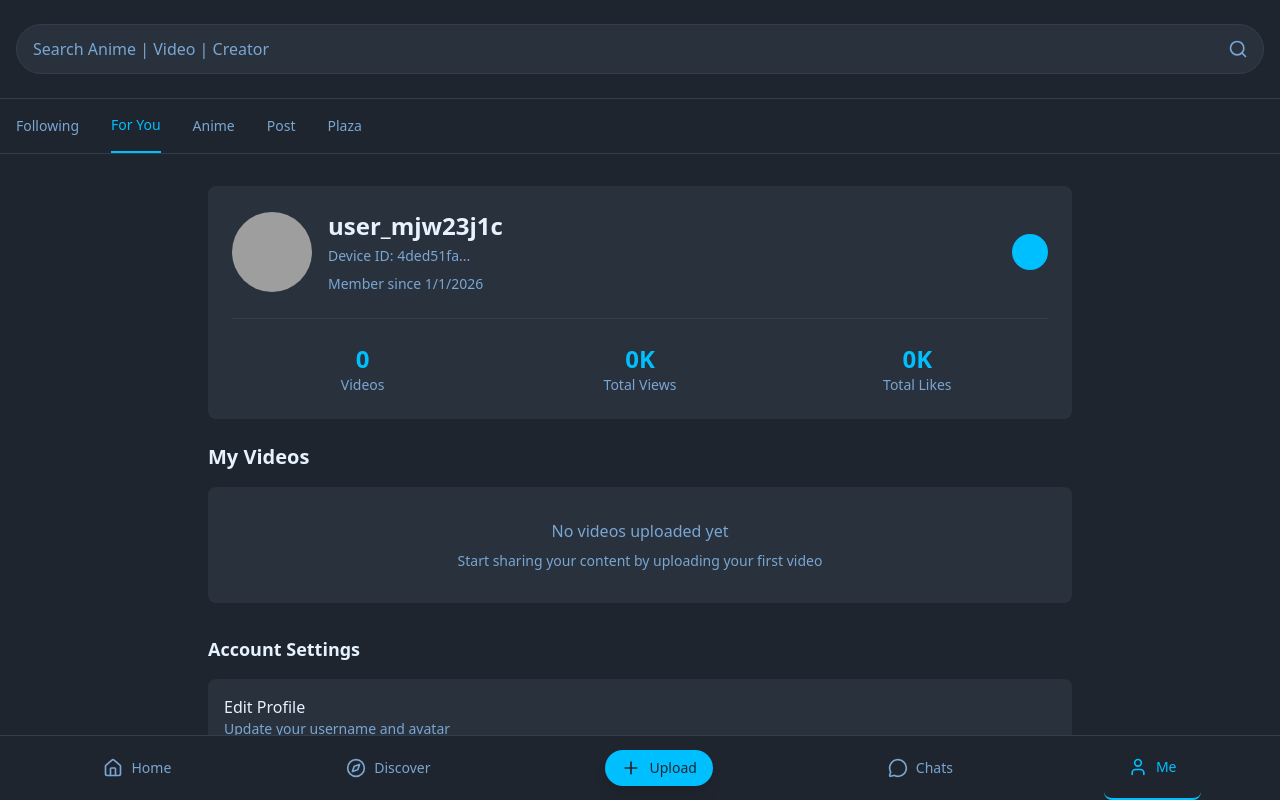
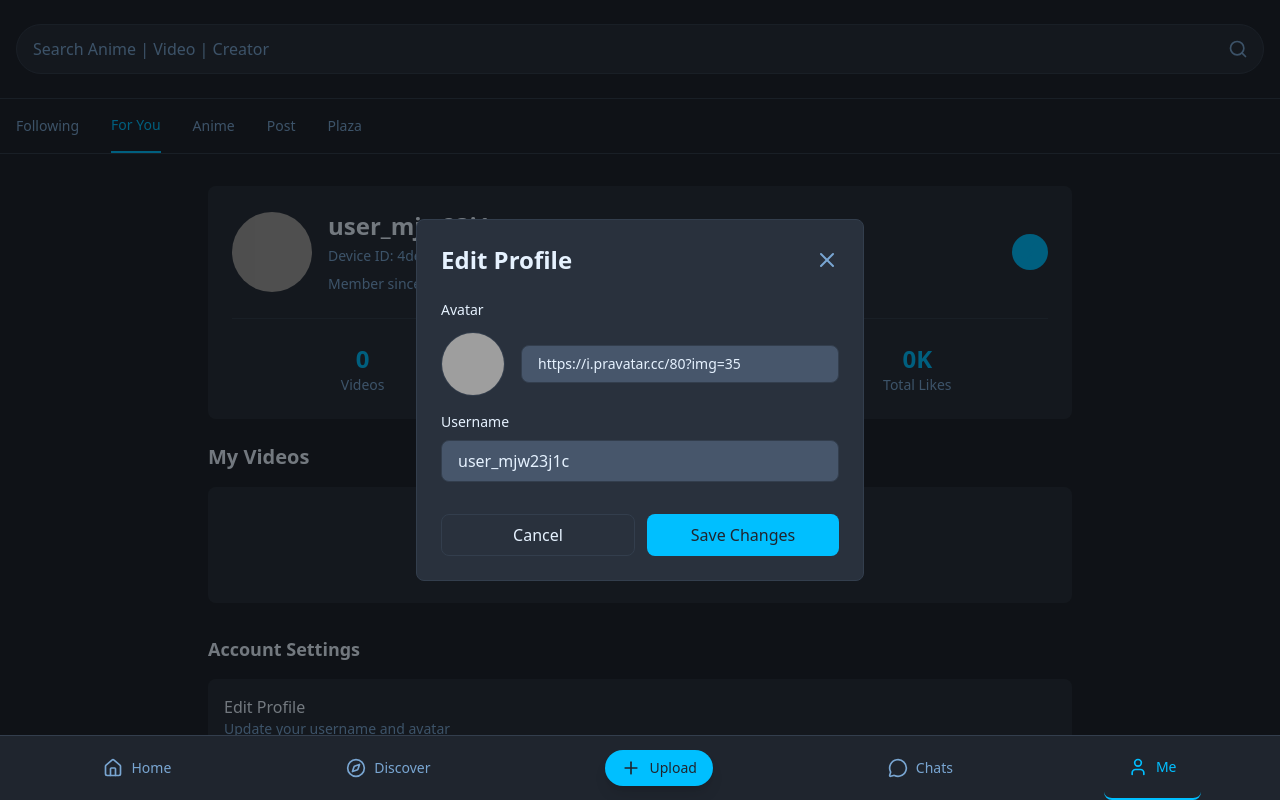
Before and after one commit to nishojibon5-hash/m, a React (Vite) app: page /me in a window 1280 px wide. Both pictures are taken after a click on the button 1030 px from the left and 252 px from the top of the page. Shown: the top 800 px of the page. Built offline with nearby package versions, Linux system fonts and the light colour scheme; grey boxes are pictures that could not be loaded.

Commit message:
completionId: cgen-6641f182d215436a8d4cd4a7e26455dd
cgen-6641f182d215436a8d4cd4a7e26455dd

```diff
--- a/client/pages/Me.tsx
+++ b/client/pages/Me.tsx
@@ -302,6 +302,90 @@ export default function Me() {
           <LogOut className="w-4 h-4" />
           Logout
         </button>
+
+        {/* Edit Profile Modal */}
+        {editModalOpen && (
+          <div className="fixed inset-0 bg-black/50 flex items-center justify-center z-50">
+            <div className="bg-card rounded-lg p-6 w-full max-w-md border border-border">
+              <div className="flex items-center justify-between mb-6">
+                <h2 className="text-2xl font-bold text-foreground">
+                  Edit Profile
+                </h2>
+                <button
+                  onClick={() => setEditModalOpen(false)}
+                  className="text-muted-foreground hover:text-foreground"
+                >
+                  <X className="w-6 h-6" />
+                </button>
+              </div>
+
+              <div className="space-y-4">
+                {/* Avatar Section */}
+                <div>
+                  <label className="block text-sm font-medium text-foreground mb-3">
+                    Avatar
+                  </label>
+                  <div className="flex items-center gap-4">
+                    <img
+                      src={editForm.avatar}
+                      alt="Avatar"
+                      className="w-16 h-16 rounded-full object-cover border border-border"
+                    />
+                    <div className="flex-1">
+                      <input
+                        type="text"
+                        placeholder="Avatar URL"
+                        value={editForm.avatar}
+                        onChange={(e) =>
+                          setEditForm({
+                            ...editForm,
+                            avatar: e.target.value,
+                          })
+                        }
+                        className="w-full bg-muted text-foreground px-4 py-2 rounded-lg border border-border focus:outline-none focus:ring-2 focus:ring-primary text-sm"
+                      />
+                    </div>
+                  </div>
+                </div>
+
+                {/* Username Section */}
+                <div>
+                  <label className="block text-sm font-medium text-foreground mb-2">
+                    Username
+                  </label>
+                  <input
+                    type="text"
+                    placeholder="Enter username"
+                    value={editForm.username}
+                    onChange={(e) =>
+                      setEditForm({
+                        ...editForm,
+                        username: e.target.value,
+                      })
+                    }
+                    className="w-full bg-muted text-foreground px-4 py-2 rounded-lg border border-border focus:outline-none focus:ring-2 focus:ring-primary"
+                  />
+                </div>
+
+                {/* Action Buttons */}
+                <div className="flex gap-3 pt-4">
+                  <button
+                    onClick={() => setEditModalOpen(false)}
+                    className="flex-1 px-4 py-2 bg-card text-foreground border border-border rounded-lg font-medium hover:bg-muted transition-colors"
+                  >
+                    Cancel
+                  </button>
+                  <button
+                    onClick={handleEditSave}
+                    className="flex-1 px-4 py-2 bg-primary text-primary-foreground rounded-lg font-medium hover:opacity-90 transition-opacity"
+                  >
+                    Save Changes
+                  </button>
+                </div>
+              </div>
+            </div>
+          </div>
+        )}
       </div>
     </MainLayout>
   );
```
